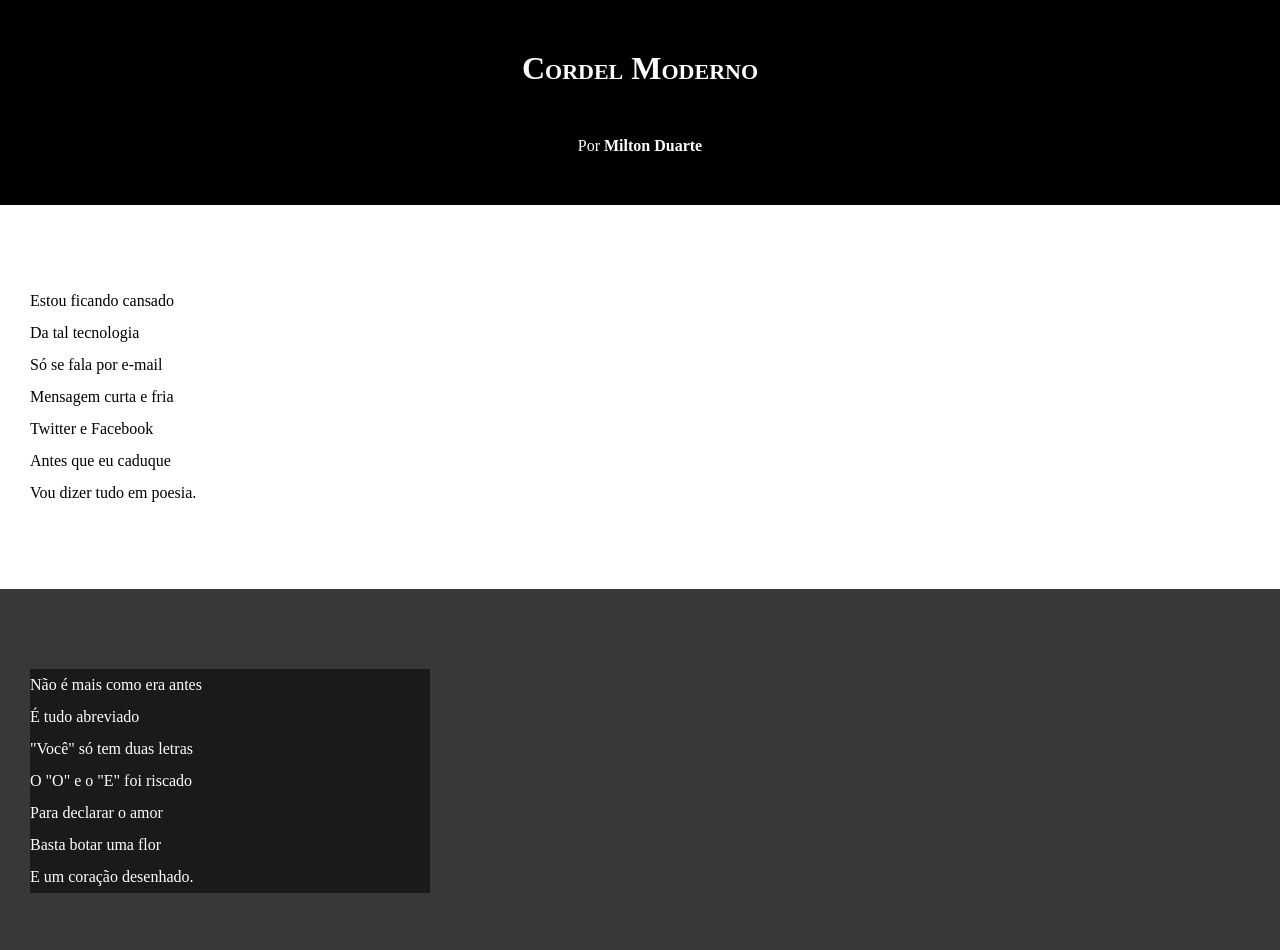
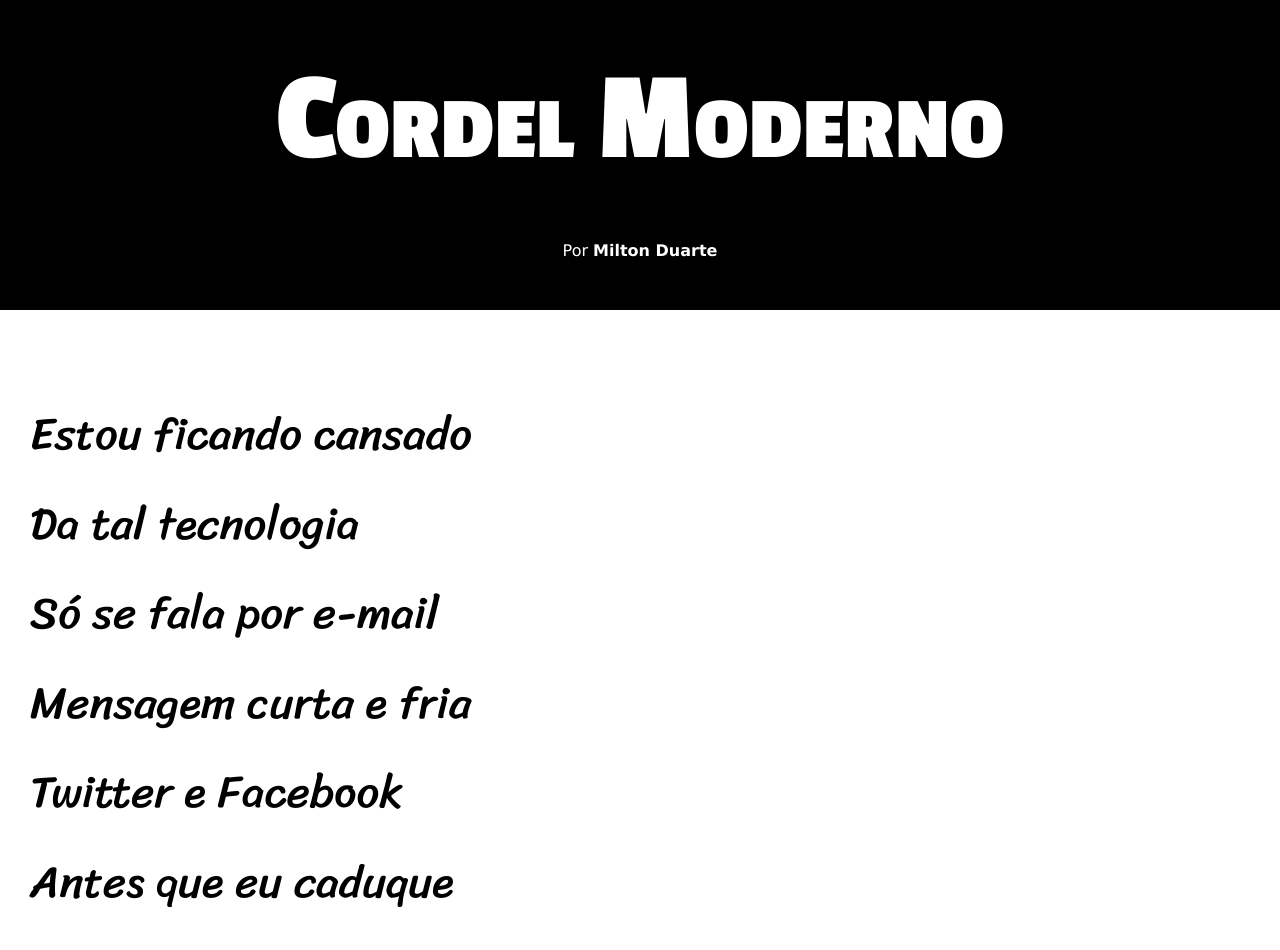
Before and after one commit to arthurwna/html-css, a plain HTML site: page desafio/dasafio12/index.html in a window 1280 px wide. Shown: the top 950 px of the page. Drawn offline with Linux system fonts and the light colour scheme.

Commit message:
atualizei os estilos

```diff
--- a/desafio/dasafio12/estilo.css
+++ b/desafio/dasafio12/estilo.css
@@ -1,13 +1,26 @@
 @charset "UTF-8";
+
+
+@import url('https://fonts.googleapis.com/css2?family=Passion+One:wght@400;700;900&family=Sriracha&display=swap');
+
+@import url('https://fonts.googleapis.com/css2?family=Sriracha&display=swap');
+
+:root{
+    --fonte1: Verdana, Geneva, Tahoma, sans-serif;
+    --fonte2: "Passion One", sans-serif;
+    --fonte3: "Sriracha", cursive;
+}
 
 *{
     margin: 0px;
     padding: 0px;
+
 }
 
 html, body{
     background-color: darkgray;
     min-height: 100%;
+    font-family: var(--fonte1)
 }
 header{
     background-color: black;
@@ -18,6 +31,8 @@ header{
 header > h1{
     padding: 50px;
     font-variant: small-caps;
+    font-family: var(--fonte2);
+    font-size: 10vw;
 }
 header > p{
     padding-bottom: 50px;
@@ -37,6 +52,8 @@ section{
     padding-bottom: 10vh;
     line-height: 2em;
     padding-left: 30px;
+    font-family: var(--fonte3);
+    font-size: 3.5vw;
 }
 section.normal{
     background-color: white;
@@ -48,7 +65,7 @@ section.imagem{
 }
 section.imagem > p{
     background-color: rgb(27, 25, 25);
-    width: 400px;
+    display: inline-block;
 }
 footer{
     background-color: black;
```
